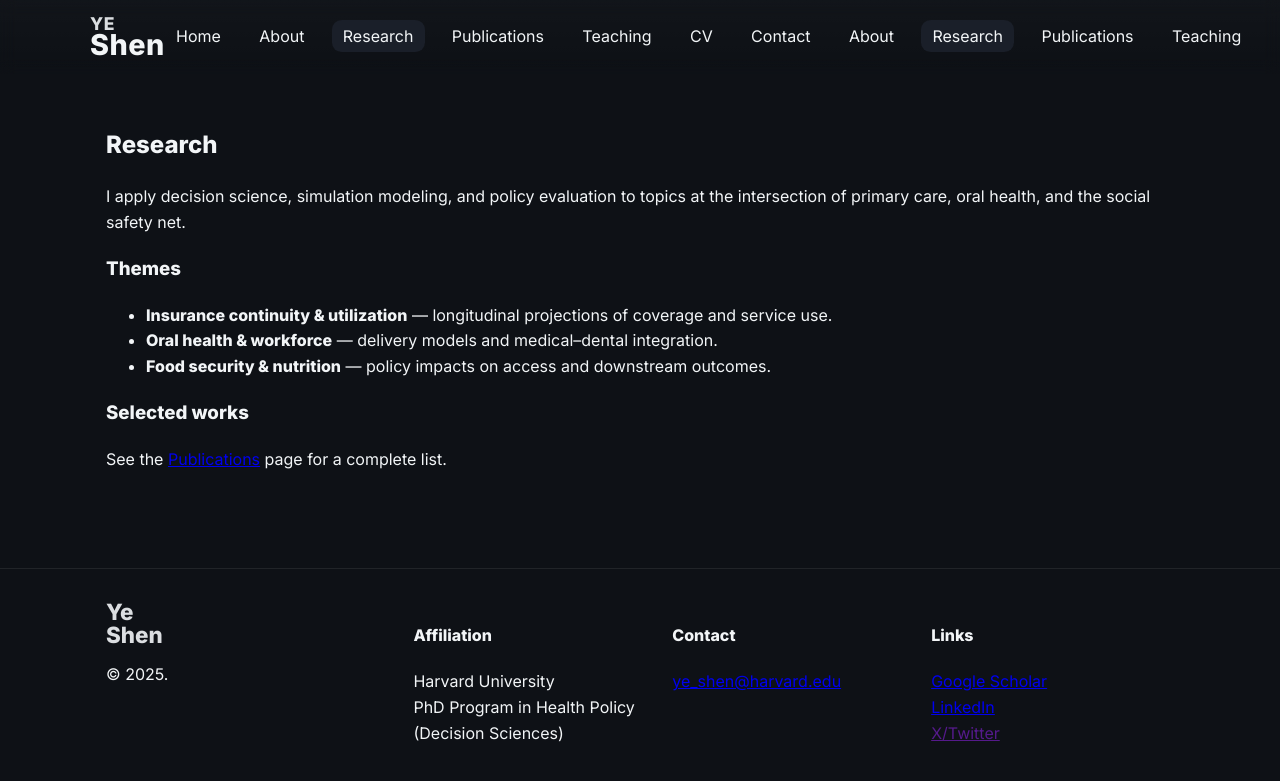
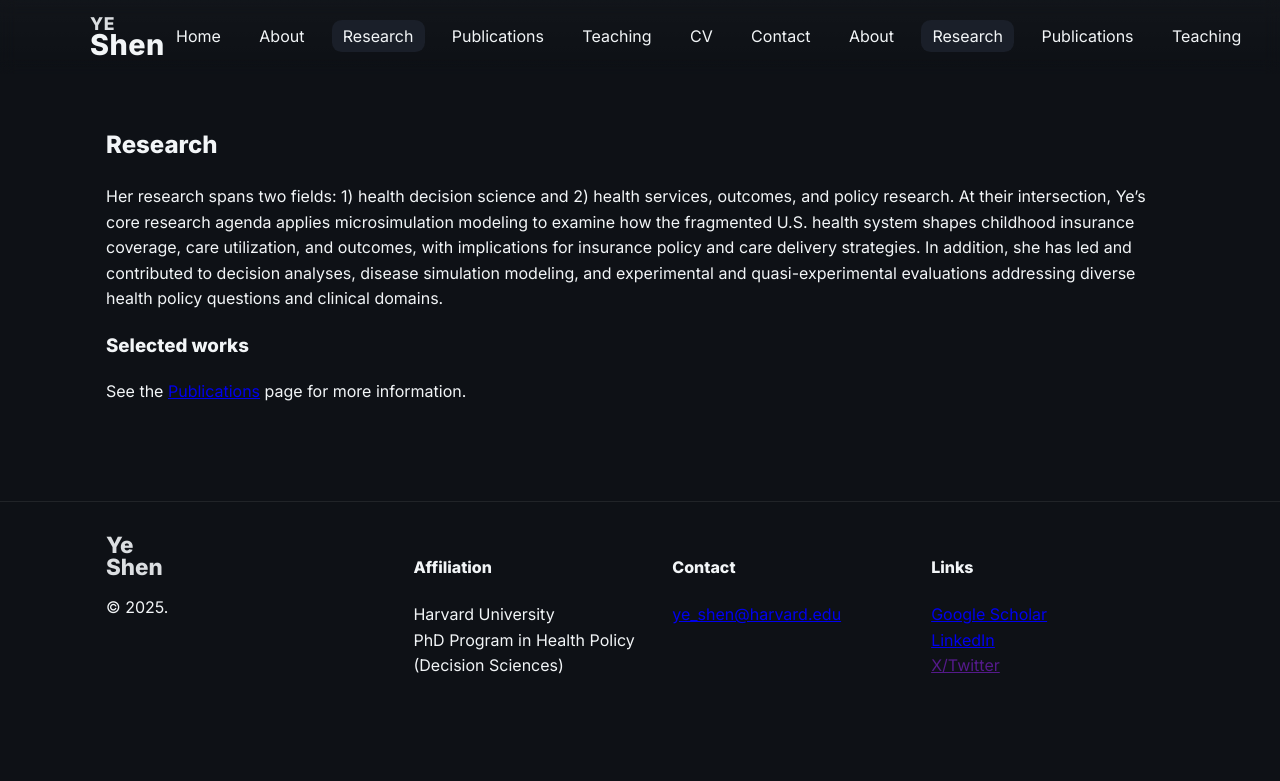
Before and after one commit to yshen11/yeshen-site, a Jekyll site: the page built from ye-shen-site/research.md, in a window 1280 px wide. Shown: the top 781 px of the page. Built offline with Jekyll 4.4.1, drawn with Linux system fonts in a browser that asks for light colours.

Commit message:
Update research.md

```diff
--- a/ye-shen-site/research.md
+++ b/ye-shen-site/research.md
@@ -6,12 +6,7 @@ permalink: /research/
 
 ## Research
 
-I apply decision science, simulation modeling, and policy evaluation to topics at the intersection of primary care, oral health, and the social safety net.
-
-### Themes
-- **Insurance continuity & utilization** — longitudinal projections of coverage and service use.
-- **Oral health & workforce** — delivery models and medical–dental integration.
-- **Food security & nutrition** — policy impacts on access and downstream outcomes.
+Her research spans two fields: 1) health decision science and 2) health services, outcomes, and policy research. At their intersection, Ye's core research agenda applies microsimulation modeling to examine how the fragmented U.S. health system shapes childhood insurance coverage, care utilization, and outcomes, with implications for insurance policy and care delivery strategies. In addition, she has led and contributed to decision analyses, disease simulation modeling, and experimental and quasi-experimental evaluations addressing diverse health policy questions and clinical domains.
 
 ### Selected works
-See the [Publications]({{ '/publications/' | relative_url }}) page for a complete list.
+See the [Publications]({{ '/publications/' | relative_url }}) page for more information.
```
